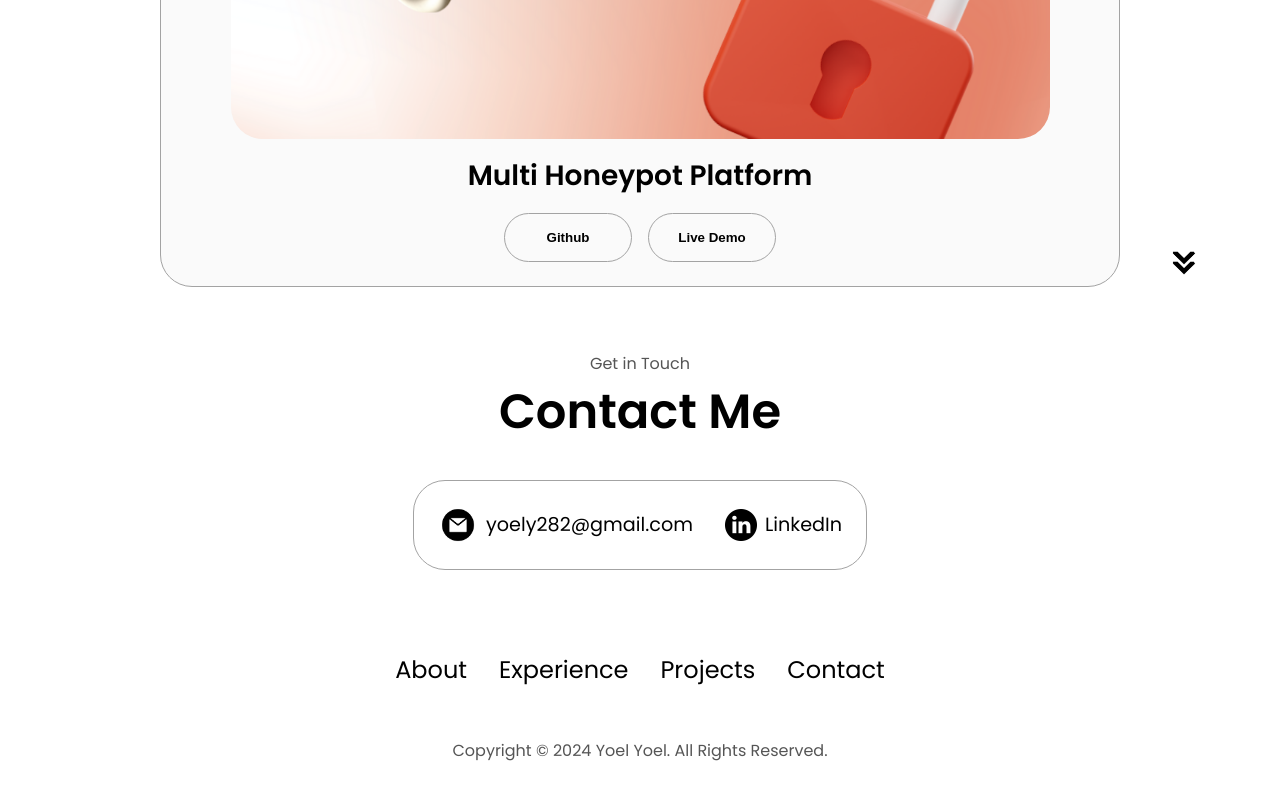
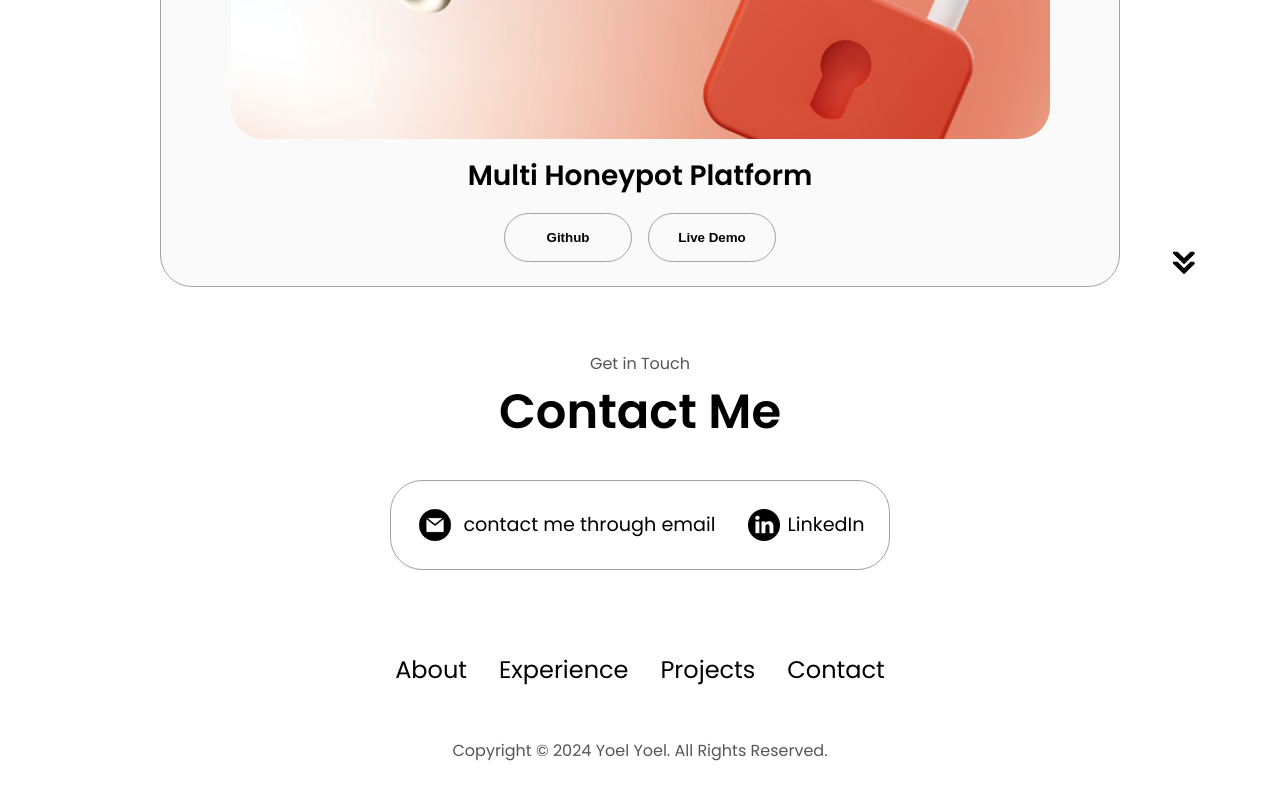
Before and after one commit to yoely282/YoelDomain, a plain HTML site: page index.html in a window 1280 px wide. Shown: the part 3918-4718 px from the top of the page. Drawn offline with Linux system fonts and the light colour scheme.

Commit message:
Update index.html

```diff
--- a/index.html
+++ b/index.html
@@ -355,7 +355,7 @@
             alt="Email icon"
             class="icon contact-icon email-icon"
           />
-          <p><a href="mailto:examplemail@gmail.com">yoely282@gmail.com</a></p>
+          <p><a href="mailto:yoely282@gmail.com">contact me through email</a></p>
         </div>
         <div class="contact-info-container">
           <img
```
